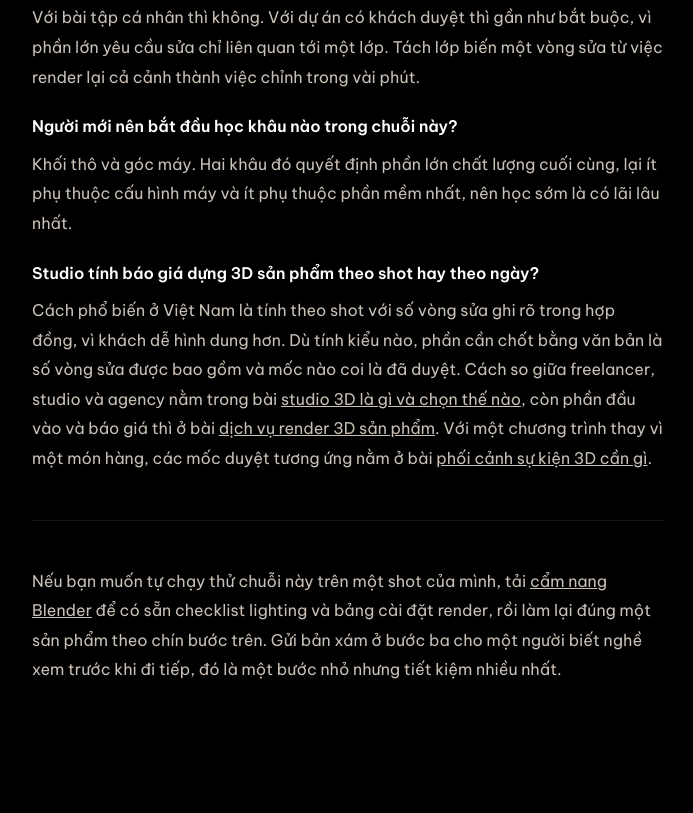
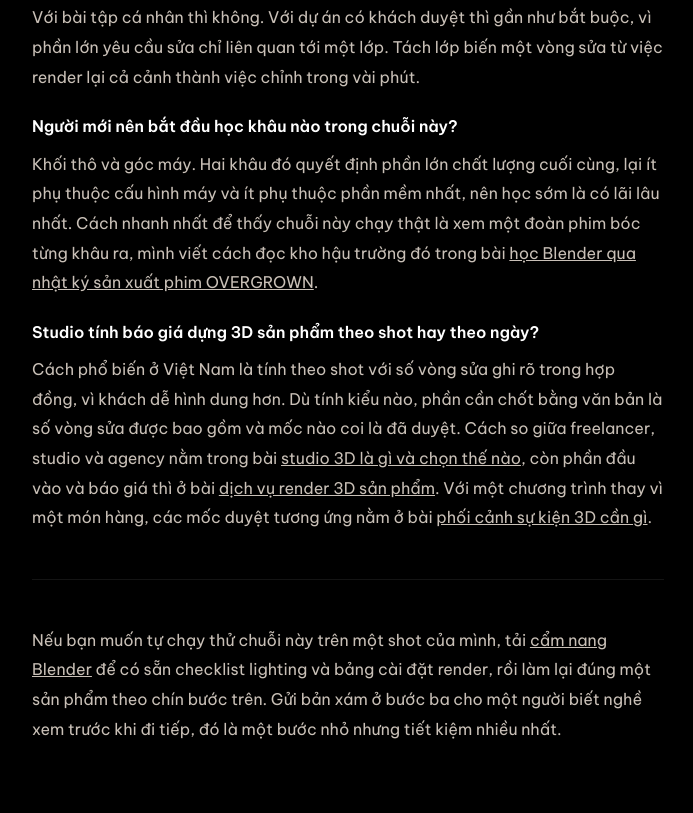
Before and after one commit to lxam4700/lxamstudio.com, a plain HTML site: page blog-quy-trinh-mot-shot-tvc.html in a window 1280 px wide. Shown: the part 9857-10670 px from the top of the page, without its empty margins (292-985 px from the left). Drawn offline with Linux system fonts and the light colour scheme.

Commit message:
SEO T7: them lien ket noi bo toi bai OVERGROWN

```diff
--- a/blog-quy-trinh-mot-shot-tvc.html
+++ b/blog-quy-trinh-mot-shot-tvc.html
@@ -197,7 +197,7 @@
 <p>Với bài tập cá nhân thì không. Với dự án có khách duyệt thì gần như bắt buộc, vì phần lớn yêu cầu sửa chỉ liên quan tới một lớp. Tách lớp biến một vòng sửa từ việc render lại cả cảnh thành việc chỉnh trong vài phút.</p>
 
 <p class="faq-q">Người mới nên bắt đầu học khâu nào trong chuỗi này?</p>
-<p>Khối thô và góc máy. Hai khâu đó quyết định phần lớn chất lượng cuối cùng, lại ít phụ thuộc cấu hình máy và ít phụ thuộc phần mềm nhất, nên học sớm là có lãi lâu nhất.</p>
+<p>Khối thô và góc máy. Hai khâu đó quyết định phần lớn chất lượng cuối cùng, lại ít phụ thuộc cấu hình máy và ít phụ thuộc phần mềm nhất, nên học sớm là có lãi lâu nhất. Cách nhanh nhất để thấy chuỗi này chạy thật là xem một đoàn phim bóc từng khâu ra, mình viết cách đọc kho hậu trường đó trong bài <a href="blog-kho-hau-truong-overgrown-blender-studio.html">học Blender qua nhật ký sản xuất phim OVERGROWN</a>.</p>
 
 <p class="faq-q">Studio tính báo giá dựng 3D sản phẩm theo shot hay theo ngày?</p>
 <p>Cách phổ biến ở Việt Nam là tính theo shot với số vòng sửa ghi rõ trong hợp đồng, vì khách dễ hình dung hơn. Dù tính kiểu nào, phần cần chốt bằng văn bản là số vòng sửa được bao gồm và mốc nào coi là đã duyệt. Cách so giữa freelancer, studio và agency nằm trong bài <a href="blog-studio-3d-chon-the-nao.html">studio 3D là gì và chọn thế nào</a>, còn phần đầu vào và báo giá thì ở bài <a href="blog-dich-vu-render-3d-san-pham.html">dịch vụ render 3D sản phẩm</a>. Với một chương trình thay vì một món hàng, các mốc duyệt tương ứng nằm ở bài <a href="blog-phoi-canh-su-kien-3d.html">phối cảnh sự kiện 3D cần gì</a>.</p>
```
Also changed, not shown: blog-hoc-do-hoa-3d-tu-con-so-0.html (+1 -1 lines).
